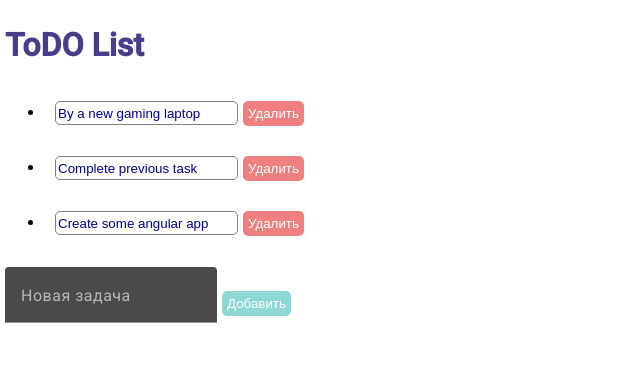
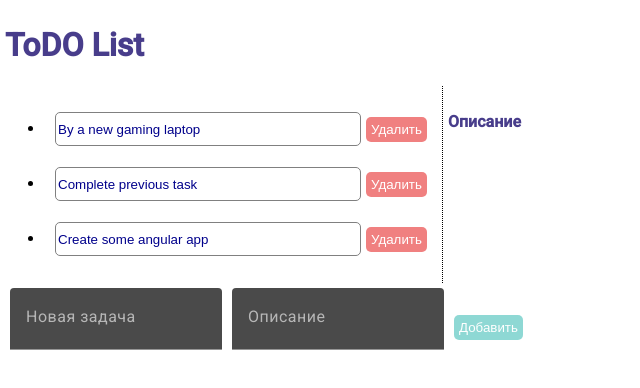
Before and after one commit to OtusTeam-Angular-TyazhMash/ToDoList-tayushevamv, an Angular app in the folder ToDoList/: page / in a window 1280 px wide. Shown: the top 388 px of the page, without its empty margins (0-640 px from the left). Built offline with nearby package versions, Linux system fonts and the light colour scheme.

Commit message:
ДЗ №4

```diff
--- a/ToDoList/src/app/components/to-do-list-item/to-do-list-item.component.html
+++ b/ToDoList/src/app/components/to-do-list-item/to-do-list-item.component.html
@@ -1,2 +1,4 @@
 <input type="text" [value]="listItem.text">
-<app-button class="button button-delete" title="Удалить" (click)="deleteItem()"></app-button>
+<app-button class="button button-delete" title="Удалить" (click)="deleteItem()"
+            [appTooltip]="'Удалить из списка дел'">
+</app-button>
--- a/ToDoList/src/app/components/to-do-list-item/to-do-list-item.component.scss
+++ b/ToDoList/src/app/components/to-do-list-item/to-do-list-item.component.scss
@@ -10,5 +10,6 @@ input{
     border-color: grey;
     border-radius: 5px;
     border-width: 1px;
-    min-height: 20px;
+    min-height: 30px;
+    min-width: 300px;
 }
--- a/ToDoList/src/app/components/to-do-list/to-do-list.component.html
+++ b/ToDoList/src/app/components/to-do-list/to-do-list.component.html
@@ -1,18 +1,35 @@
 <h1>ToDO List</h1>
-
-<div *ngIf="isLoading">
+<ng-container *ngIf="isLoading === true; then loading; else notloading" />
+  <ng-template #loading>
     <mat-spinner [diameter]="50"></mat-spinner>
-</div>
-<div *ngIf="!isLoading">
+  </ng-template>
+  <ng-template #notloading>
+    <div class="list-block">
       <ul>
-    <li *ngFor="let elem of elements">
-      <app-to-do-list-item [listItem]="elem" (deleteItemEvent)="deleteItem($event)"></app-to-do-list-item>
+        <li *ngFor="let elem of elements" (click)="onClickItem(elem.id)">
+          <app-to-do-list-item [listItem]="elem" (deleteItemEvent)="deleteItem($event)"
+                                [class.selected]="elem.id === selectedItemId"
+                                [appTooltip]="'Нажми чтобы посмотреть описание'">
+          </app-to-do-list-item>
         </li>
       </ul>
-
+      <div class="description-block">
+        <h4>Описание</h4>
+        <ng-container *ngIf="selectedItemId!=null">
+           <h5>{{getDescription()}}</h5>
+        </ng-container>
+      </div>
+    </div>
+    <div>
       <mat-form-field>
         <mat-label>Новая задача</mat-label>
         <input matInput type="text" [(ngModel)]="newValue">
       </mat-form-field>
-  <app-button class="button button-add" title="Добавить" [disabled]="!newValue" (click)="addItem()" />
+      <mat-form-field>
+        <mat-label>Описание</mat-label>
+        <input matInput type="text" [(ngModel)]="newDescription">
+      </mat-form-field>
+      <app-button class="button button-add" title="Добавить" [disabled]="!newValue" (click)="addItem()"
+                  [appTooltip]="'Добавить в список дел'"/>
     </div>
+  </ng-template>
--- a/ToDoList/src/app/components/to-do-list/to-do-list.component.scss
+++ b/ToDoList/src/app/components/to-do-list/to-do-list.component.scss
@@ -3,7 +3,7 @@
     padding: 5px;
 }
 
-h1 {
+h1, h4 {
     color:darkslateblue
 }
 
@@ -18,4 +18,27 @@ input{
     border-color: grey;
     border-radius: 5px;
     border-width: 1px;
+    min-height: 30px;
+    min-width: 300px;
 }
+
+mat-form-field{
+    padding: 5px;
+}
+
+.list-block {
+    display: flex;
+}
+
+.description-block {
+    min-width: 20%;
+    max-width: 30%;
+    border-left: 1px dotted;
+    padding: 5px;
+    box-sizing: border-box;
+}
+
+.selected {
+    background-color: lightcoral;
+    border-radius: 5px;
+}
--- a/ToDoList/src/app/components/to-do-list/to-do-list.component.ts
+++ b/ToDoList/src/app/components/to-do-list/to-do-list.component.ts
@@ -1,3 +1,4 @@
+import { compileDeclareInjectableFromMetadata } from '@angular/compiler';
 import { Component, OnInit } from '@angular/core';
 import { IListItem } from 'src/app/models/to-do-list.model';
 
@@ -10,16 +11,18 @@ export class ToDoListComponent implements OnInit{
 
   isLoading: boolean = true;
   newValue: string = '';
-  elements: Array<IListItem> = [ {id: 1, text: 'By a new gaming laptop'},
-                                  {id: 2, text: 'Complete previous task'},
-                                  {id: 3, text: 'Create some angular app'}
+  newDescription: string = '';
+  elements: Array<IListItem> = [ {id: 1, text: 'By a new gaming laptop', description: 'description first'},
+                                  {id: 2, text: 'Complete previous task', description: ''},
+                                  {id: 3, text: 'Create some angular app', description: 'description third'}
                                 ];
+  selectedItemId!: number;
 
   addItem() : void {
     if (this.newValue) {
       let newId: number = Math.max(...this.elements.map((element)=> element.id))+1;
       this.elements.push(
-              {id: newId, text: this.newValue}
+              {id: newId, text: this.newValue, description: this.newDescription}
           );
     }
   }
@@ -36,4 +39,16 @@ export class ToDoListComponent implements OnInit{
       );
   }
 
+  onClickItem(id: number): void {
+    this.selectedItemId = id;
+  }
+
+  getDescription(): string {
+    const index: number = this.elements.findIndex(item => item.id === this.selectedItemId);
+    if (index >= 0)
+      return this.elements[index].description;
+    else
+      return '';
+  }
+
 }
--- a/ToDoList/src/app/models/to-do-list.model.ts
+++ b/ToDoList/src/app/models/to-do-list.model.ts
@@ -1,4 +1,5 @@
 export interface IListItem {
     id: number,
-    text: string
+    text: string,
+    description: string
 };
--- /dev/null
+++ b/ToDoList/src/app/shared/components/tooltip/tooltip.component.html
@@ -0,0 +1,3 @@
+<div class="tooltip" [style.left]="left + 'px'" [style.top]="top + 'px'">
+    {{tooltip}}
+</div>
--- /dev/null
+++ b/ToDoList/src/app/shared/components/tooltip/tooltip.component.scss
@@ -0,0 +1,22 @@
+.tooltip {
+    position: fixed;
+    background-color: gray;
+    border-radius: 5px;
+    color: whitesmoke;
+    padding: 3px 6px;
+    margin-top: 20px;
+    font-size: 10px;
+    transform: translateX(-50%);
+
+    &::before {
+        content: '';
+        width: 0;
+        height: 0;
+        border-left: 5px solid transparent;
+        border-right: 5px solid transparent;
+        border-top: 5px solid gray;
+        position: absolute;
+        left: calc(50% - 5px);
+        bottom: -5px;
+    }
+}
--- /dev/null
+++ b/ToDoList/src/app/shared/components/tooltip/tooltip.component.ts
@@ -0,0 +1,12 @@
+import { Component } from '@angular/core';
+
+@Component({
+  selector: 'app-tooltip',
+  templateUrl: './tooltip.component.html',
+  styleUrls: ['./tooltip.component.scss'],
+})
+export class TooltipComponent {
+  tooltip = "";
+  left = 0;
+  top = 0;
+}
--- /dev/null
+++ b/ToDoList/src/app/shared/tooltip.directive.ts
@@ -0,0 +1,57 @@
+import { ApplicationRef, ComponentRef, Directive, ElementRef, EmbeddedViewRef, HostListener, Input, createComponent } from '@angular/core';
+import { TooltipComponent } from './components/tooltip/tooltip.component';
+
+@Directive({
+  selector: '[appTooltip]'
+})
+export class TooltipDirective {
+  @Input() appTooltip!: string;
+  private componentRef: ComponentRef<TooltipComponent> | null = null;
+
+  constructor(
+      private elementRef: ElementRef,
+      private applicationRef: ApplicationRef,
+  ) { }
+
+  @HostListener('mouseenter')
+  onMouseEnter(): void {
+      if (this.componentRef === null) {
+          this.componentRef = createComponent(
+              TooltipComponent, {
+              environmentInjector: this.applicationRef.injector,
+          });
+          this.applicationRef.attachView(this.componentRef.hostView)
+          const domElement = (this.componentRef.hostView as EmbeddedViewRef<HTMLElement>).rootNodes[0] as HTMLElement;
+          document.body.appendChild(domElement);
+          this.setTooltipComponentProperties();
+      }
+  }
+
+  private setTooltipComponentProperties() {
+      if (this.componentRef !== null) {
+          this.componentRef.instance.tooltip = this.appTooltip;
+          const { left, right, top } =
+              this.elementRef.nativeElement.getBoundingClientRect();
+          this.componentRef.instance.left = (right - left) / 2 + left;
+          this.componentRef.instance.top = top;
+      }
+  }
+
+  @HostListener('mouseleave')
+  onMouseLeave(): void {
+      this.destroy();
+  }
+
+  ngOnDestroy(): void {
+      this.destroy();
+  }
+
+  private destroy(): void {
+      if (this.componentRef !== null) {
+          this.applicationRef.detachView(this.componentRef.hostView);
+          this.componentRef.destroy();
+          this.componentRef = null
+      }
+  }
+
+}
```
Also changed, not shown: ToDoList/src/app/shared/shared.module.ts (+7 -2 lines). Lines whose indentation alone changed are shown as unchanged.
